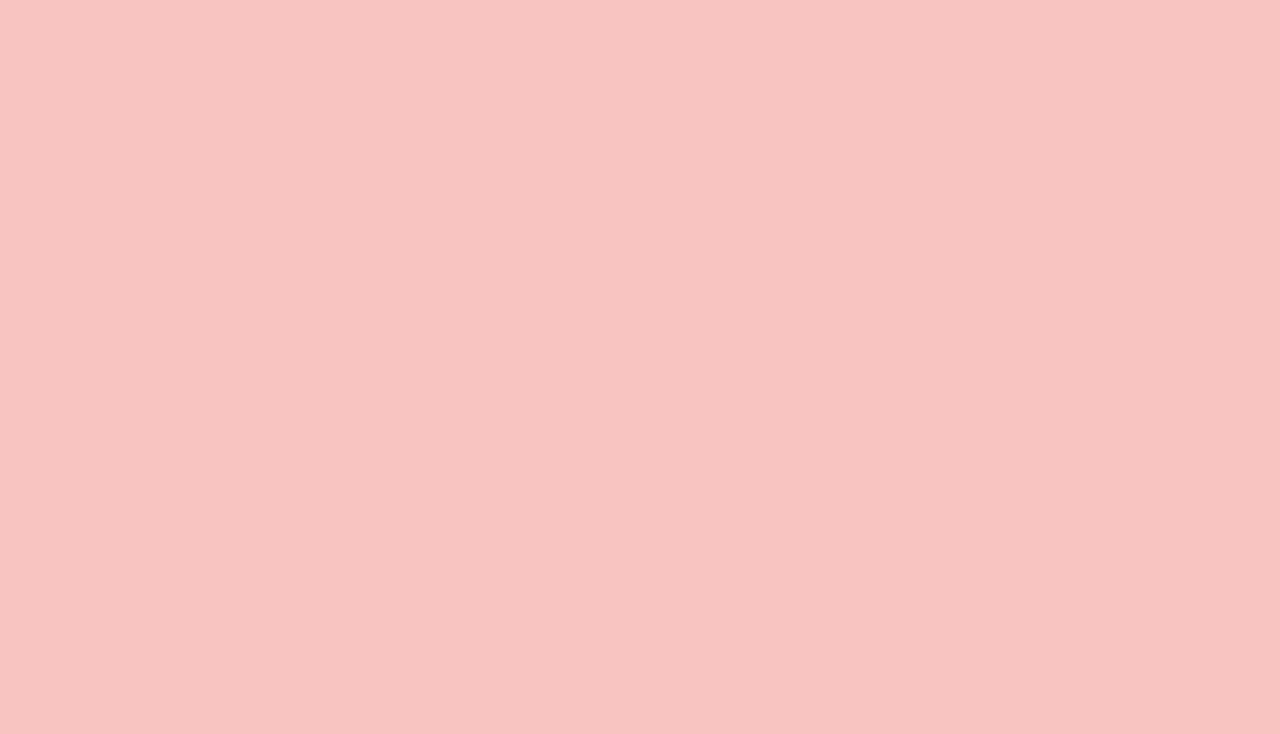
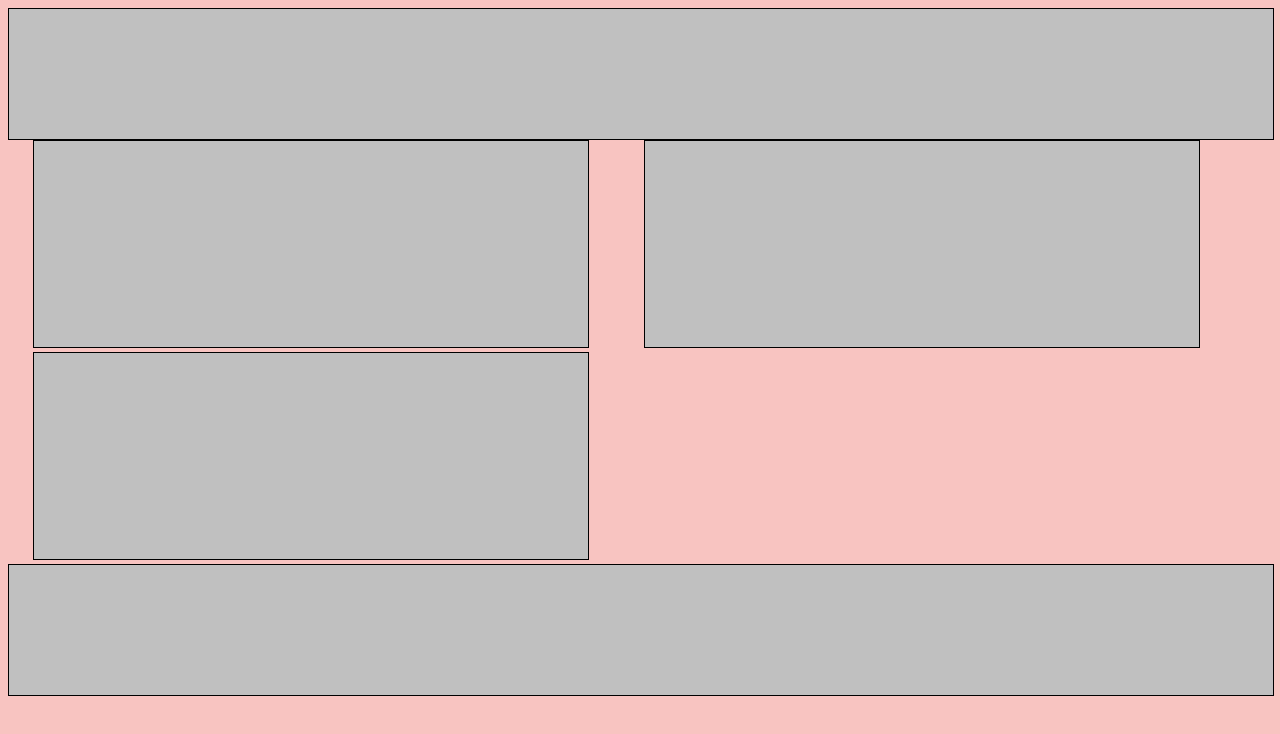
Before and after one commit to zoesreagan/css-layout-2, a plain HTML site: page index.html in a window 1280 px wide. Drawn offline with Linux system fonts and the light colour scheme.

Commit message:
added html elements css background added

```diff
--- a/css/style.css
+++ b/css/style.css
@@ -1,2 +1,20 @@
 body {
   background-color: #F8C4C1}
+
+body * {
+  border: 1px solid black;
+  background-color: rgb(192, 192, 192);
+}
+
+header, footer {
+  height: 130px;
+  width: 100%;
+}
+
+section {
+  height: 26vh;
+  width: 44%;
+  box-sizing: border-box;
+  margin: 0 2%;
+  display: inline-block;
+}
--- a/index.html
+++ b/index.html
@@ -2,9 +2,15 @@
 <html>
   <head>
     <link rel="stylesheet" type="text/css" href="css/style.css">
-    <title></title>
+    <title>CSS layout 2</title>
   </head>
   <body>
+    <header></header>
 
+    <section></section>
+    <section></section>
+    <section></section>
+
+    <footer>  </footer>
   </body>
 </html>
```
